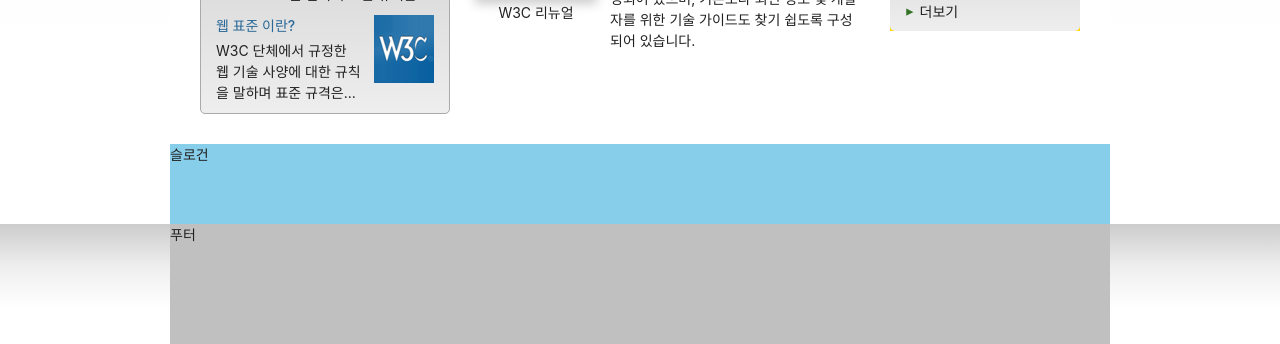
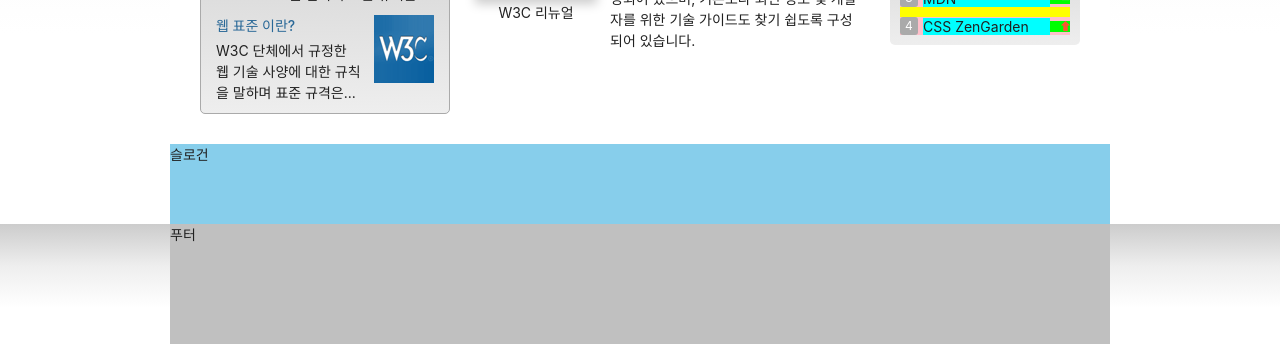
Before and after one commit to tkdkfkgk/HTML5, a plain HTML site: page index.html in a window 1280 px wide. Shown: the part 692-1036 px from the top of the page. Drawn offline with Linux system fonts and the light colour scheme; a web font is replaced by a local one.

Commit message:
플렉스를 이용한 배치

```diff
--- a/styles/style.css
+++ b/styles/style.css
@@ -307,7 +307,6 @@ body {
   width: 380px;
 }
 .group3 {
-  background-color: gold;
   width: 190px;
 }
 
@@ -780,6 +779,69 @@ body {
   padding: 10px 0;
 }
 
+/* 인기 사이트 */
+.favorite {
+  position: relative;
+}
+
+.favorite-list {
+  background-color: yellow;
+  list-style-type: none;
+}
+
+.favorite-list li {
+  margin-top: 10px;
+  counter-increment: number;
+  background-color: pink;
+  display: flex;
+  flex-flow: row nowrap;
+  align-items: center;
+
+}
+
+.favorite-list a{
+  background-color: aqua;
+  flex-grow: 1;
+}
+
+.favorite-list li::before {
+  content: counter(number);
+  background-color: #aaa;
+  color: #fff;
+  font-size: 1.2rem;
+  margin-right: 5px;
+  border-radius: 3px;
+  display: inline-block;
+  width: 1.5em;
+  text-align: center;
+  line-height: 1.5;
+}
+
+.up,
+.stop,
+.down {
+  display: inline-block;
+  width: 20px;
+  height: 11px;
+  /* margin-left: auto; */
+  background: lime url(./images/rank.png) no-repeat 100% 0;
+}
+
+.stop {
+  background-position: 100% 48%;
+}
+
+.down {
+  background-position: 100% 100%;
+}
+
+.favorite-more {
+  position: absolute;
+  top: -8px;
+  right: -8px;
+  padding: 8px;
+}
+
 /* 슬로건 */
 .slogan {
   background: skyblue;
```
